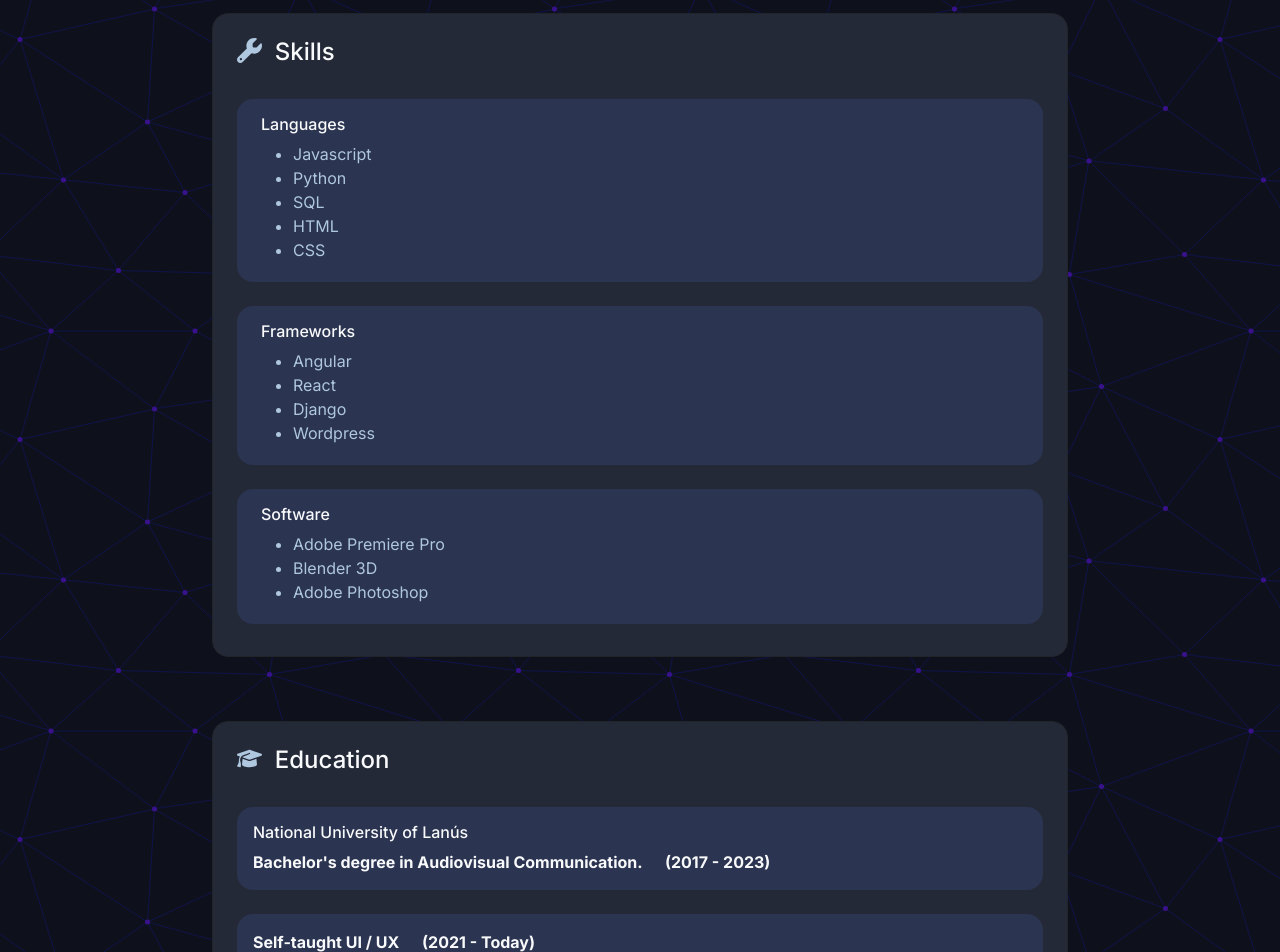
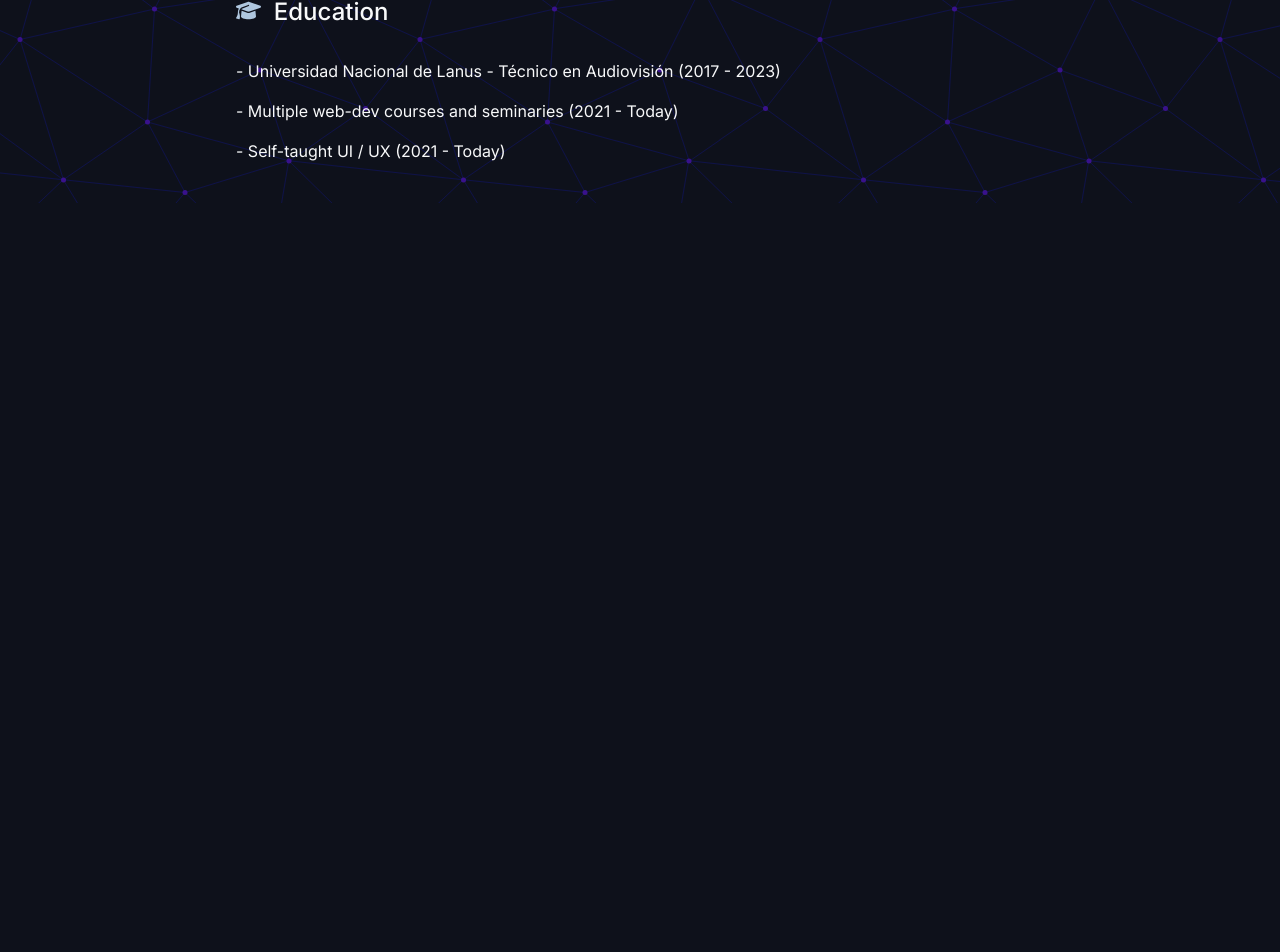
Before and after one commit to tobsailbot/portfolio-projects, a Next.js app: page / in a window 1280 px wide. Shown: the part 1860-2812 px from the top of the page. After the commit the page ends 2063 px from the top, so only its background shows below. Built offline with nearby package versions, Linux system fonts and the light colour scheme.

Commit message:
education restored

```diff
--- a/src/app/page.tsx
+++ b/src/app/page.tsx
@@ -12,7 +12,6 @@ import { faLinkedin } from "@fortawesome/free-brands-svg-icons"
 import { faCode } from '@fortawesome/free-solid-svg-icons'
 import { faEnvelope } from '@fortawesome/free-solid-svg-icons'
 import { faGraduationCap } from '@fortawesome/free-solid-svg-icons'
-import { faWrench } from '@fortawesome/free-solid-svg-icons'
 import { useState } from 'react';
 
 const iconSize:any = {
@@ -80,12 +79,13 @@ export default function Home() {
           &nbsp; &nbsp; &nbsp;
           <button className='btn p-1 btn-dark'><FontAwesomeIcon style={iconSize} icon={faEnvelope} /></button>
         </div>
+
         <div className='text-center mt-3 mb-3'>
           <i className='about'>tpilarche@gmail.com</i>
         </div>
+
       </div>
 
-      <br />
       <br />
 
       <div className='rounded-card container-sm mt-3 p-2 border  border-dark rounded-4'>
@@ -223,111 +223,34 @@ export default function Home() {
       </div>
 
       <br />
-      <br />
-
-      <div className="rounded-card container-sm mt-3 p-2 border  border-dark rounded-4">
-        <div className="mx-3">
-
-        { isEng ? (
-              <h4 className='mt-3'><FontAwesomeIcon className='align-top py-0' style={iconSize} icon={faWrench} />
-              &nbsp; Skills
-              </h4>
-            ):
-            (
-              <h4 className='mt-3'><FontAwesomeIcon className='align-top py-0' style={iconSize} icon={faWrench} />
-              &nbsp; Habilidades
-              </h4>
-            )
-          }
-       <br />
-        <div className="proj-card p-3 pb-1 ps-4 rounded-4">
-          <h6>Languages</h6>
-          <ul className='about'>
-            <li>Javascript</li>
-            <li>Python</li>
-            <li>SQL</li>
-            <li>HTML</li>
-            <li>CSS</li>
-          </ul>
-        </div>
-
-        <br />
-
-        <div className="proj-card p-3 pb-1 ps-4 rounded-4">
-          <h6>Frameworks</h6>
-          <ul className='about'>
-            <li>Angular</li>
-            <li>React</li>
-            <li>Django</li>
-            <li>Wordpress</li>
-          </ul>
-        </div>
-
-        <br />
-
-        <div className="proj-card p-3 pb-1 ps-4 rounded-4">
-          <h6>Software</h6>
-          <ul className='about'>
-            <li>Adobe Premiere Pro</li>
-            <li>Blender 3D</li>
-            <li>Adobe Photoshop</li>
-          </ul>
-        </div>
-
-        <br />
-
-        </div>
-      </div>
-
+      <div className="mx-4 border-top border-secondary"></div>
       <br />
       <br />
 
-      <div className="rounded-card container-sm mt-3 p-2 border  border-dark rounded-4">
+      <div className="mx-4">
 
-        <div className="mx-3">
-          { isEng ? (
-              <h4 className='mt-3'><FontAwesomeIcon className='align-top py-0' style={iconSize} icon={faGraduationCap} />
-              &nbsp; Education
-              </h4>
-            ):
-            (
-              <h4 className='mt-3'><FontAwesomeIcon className='align-top py-0' style={iconSize} icon={faGraduationCap} />
-              &nbsp; Educación
-              </h4>
-            )
-          }
+        <h4><FontAwesomeIcon className='align-top py-0' style={iconSize} icon={faGraduationCap} /> &nbsp;Education</h4>
+        <br />
+        <p>
+          - Universidad Nacional de Lanus
+          - Técnico en Audiovisión (2017 - 2023)
+        </p>
 
-          <br />
-          <div className="proj-card p-3 rounded-4 ">
-            <h6>
-              National University of Lanús
-            </h6>
-            <b>
-              Bachelor's degree in Audiovisual Communication. &nbsp;&nbsp;&nbsp;&nbsp; (2017 - 2023)
-            </b>
-          </div>
+        <p>
+          - Multiple web-dev courses and seminaries (2021 - Today)
+        </p>
 
-          <br />
+        <p>
+          - Self-taught UI / UX (2021 - Today)
+        </p>
 
-          <div className="proj-card p-3 rounded-4 ">
-            <b>
-              Self-taught UI / UX  &nbsp;&nbsp;&nbsp;&nbsp; (2021 - Today)
-            </b>
-          </div>
-
-          <br />
-
-          <div className="proj-card p-3 rounded-4 ">
-            <b>
-              Online courses and seminaries &nbsp;&nbsp;&nbsp;&nbsp;&nbsp; (2020 - Today)
-            </b>
-          </div>
-          <br />
-        </div>
       </div>
 
+
+
+
       <br />
-      <br />
+
 
 
     </div>
```
